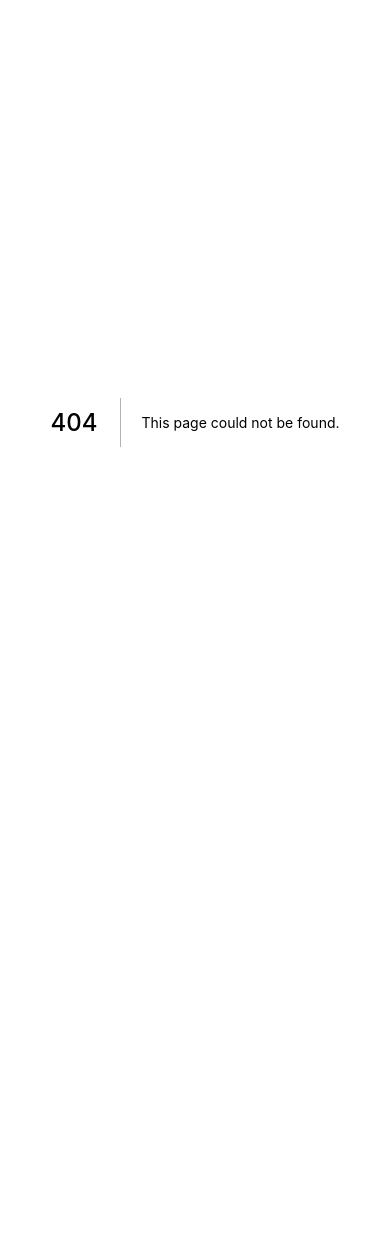
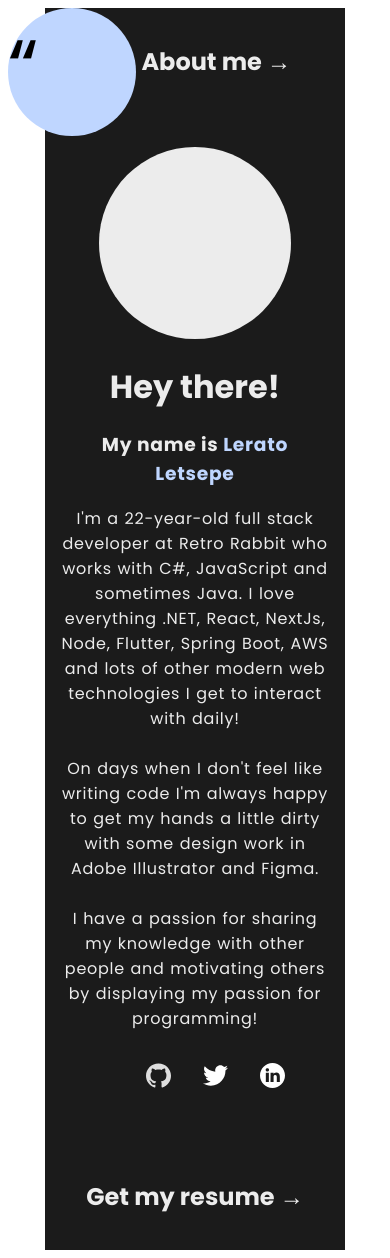
Before and after one commit to lerato1ofwan/innanet-me, a Next.js app: page /about in a window 390 px wide. Before the commit this address had no page. Before the commit the page ends 844 px from the top, so only its background shows below. Built offline with nearby package versions, Linux system fonts and the light colour scheme.

Commit message:
Added "About" page

```diff
--- /dev/null
+++ b/pages/about.js
@@ -0,0 +1,44 @@
+import Head from 'next/head';
+import Image from 'next/image'
+import Link from 'next/link'
+import styles from '../styles/About.module.scss'
+import SocialIcons from '../components/SocialIcons'
+
+const About = () => {
+    return (
+        <div className={styles.container}>
+            <Head>
+                <title>Lerato Letsepe | About</title>
+                <link rel="icon" href="/logo.svg" />
+            </Head>
+            <div className={styles.content}>
+                <div className={styles.about}>
+                    <h2>About me → </h2>
+                </div>
+
+                <div className={styles.me}>
+                    <div className={styles.image}>
+
+                    </div>
+                    <div className={styles.info}>
+                        <h1>Hey there!</h1>
+                        <h3>My name is <span>Lerato Letsepe</span></h3>
+                        <p>I'm a 22-year-old full stack developer at Retro Rabbit who works with C#, JavaScript and sometimes Java. I love everything .NET, React, NextJs, Node, Flutter, Spring Boot, AWS and lots of other modern web technologies I get to interact with daily!<br></br><br></br>On days when I don't feel like writing code I'm always happy to get my hands a little dirty with some design work in Adobe Illustrator and Figma.<br></br><br></br>I have a passion for sharing my knowledge with other people and motivating others by displaying my passion for programming!</p>
+                    </div>
+
+                    <ul>
+                        <li><a target="_blank" href="https://www.github.com/lerato1ofone" rel="noopener noreferrer"><Image className={styles.icon} src="/icons/github.svg" alt="github" width="25" height="25"/></a></li>
+                        <li><a target="_blank" href="https://www.twitter.com/lerato1ofone" rel="noopener noreferrer"><Image className={styles.icon} src="/icons/twitter.svg" alt="twitter" width="25" height="25"/></a></li>
+                        <li><a target="_blank" href="https://www.linkedin.com/in/lerato-letsepe-1312b5156/" rel="noopener noreferrer"><Image className={styles.icon} src="/icons/linkedin.svg" alt="linkedin" width="25" height="25"/></a></li>
+                    </ul>
+                </div>
+
+                <div className={styles.resume}>
+                    <Link href="/resume"><h2 className={styles['nav-link']}>Get my resume <span>→</span> </h2></Link>
+                </div>
+            </div>
+        </div>
+     );
+}
+
+export default About;
--- /dev/null
+++ b/styles/About.module.scss
@@ -0,0 +1,153 @@
+.container {
+    padding: 5rem;
+
+    .content {
+        padding: 1rem;
+        background-color: var(--dark-secondary);
+        color: var(--light-primary);
+        height: 100%;
+        width: 80%;
+        margin: 0 auto;
+        display: flex;
+
+        h2 {
+           padding-left: 2.5rem;
+           flex: .5;
+           min-width: 12rem;
+        }
+
+        .me {
+            flex: 1;
+            display: flex;
+            flex-direction: column;
+            align-items: center;
+
+            .image {
+                height: 12rem;
+                width: 12rem;
+                border-radius: 50%;
+                background: var(--light-primary);
+                margin-bottom: 1.5rem;
+            }
+
+            .info {
+                text-align: center;
+
+                h3 {
+                    letter-spacing: 0.045rem;
+
+                    span {
+                        color: var(--accent-secondary);
+                    }
+                }
+
+                p {
+                    word-spacing: 00.045rem;
+                    letter-spacing: 00.045rem;
+                }
+            }
+
+            ul {
+                display: flex;
+                justify-content: center;
+
+                li {
+                    padding: 0 1rem;
+                    list-style: none;
+
+                    a {
+                        display: block;
+                        transition: 0.3s ease-in-out;
+                        filter: invert(100%);
+                    }
+
+                }
+            }
+        }
+
+        .resume h2 {
+            cursor: pointer;
+        }
+    }
+}
+
+.icon:hover, .resume h2:hover {
+    opacity: 0.5;
+}
+
+.container::before {
+    content: open-quote;
+    position: absolute;
+    width: 12rem;
+    height: 12rem;
+    border-radius: 50%;
+    background: var(--accent-secondary);
+    top: 1;
+    left: 1;
+    font-size: 5rem;
+}
+
+@media screen and (max-width: 900px) {
+    .container {
+        padding: 2.5rem;
+        height: auto;
+
+        .content {
+            flex-direction: column;
+
+           .about {
+                margin-bottom: 3rem;
+
+                h2 {
+                    padding-left: 5rem;
+                }
+            }
+
+           .resume {
+                margin-top: 3rem;
+                text-align: center;
+
+                h2 {
+                    padding-left: 0;
+                }
+            }
+       }
+    }
+
+    .container::before {
+        width: 10rem;
+        height: 10rem;
+    }
+ }
+
+ @media screen and (max-width: 600px) {
+    .container {
+        height: auto;
+        padding: .5rem;
+
+        .content {
+            flex-direction: column;
+
+           .about {
+               margin-bottom: 3rem;
+
+               h2 {
+                   padding-left: 5rem;
+                }
+           }
+
+           .resume {
+               margin-top: 3rem;
+
+                h2 {
+                    padding-left: 0;
+                }
+           }
+       }
+    }
+
+    .container::before {
+        width: 8rem;
+        height: 8rem;
+    }
+ }
```
